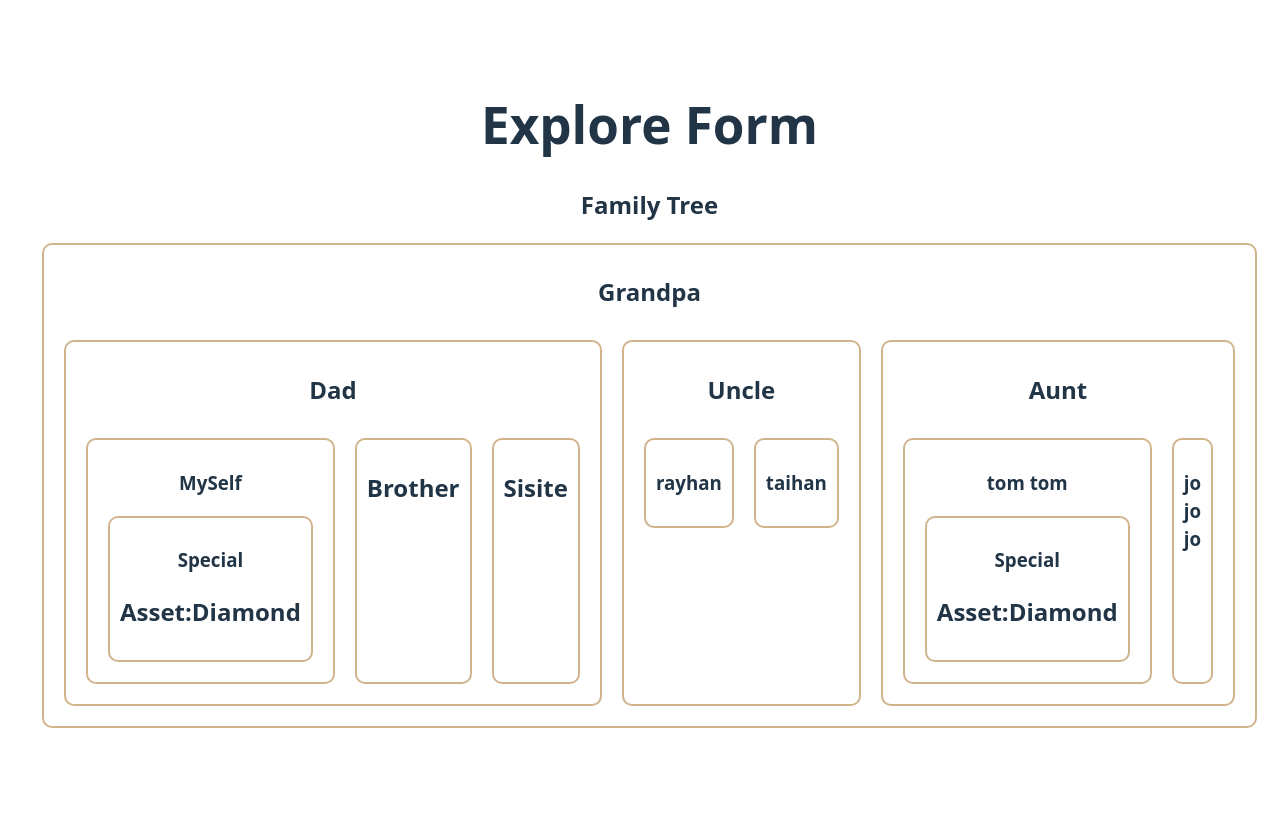
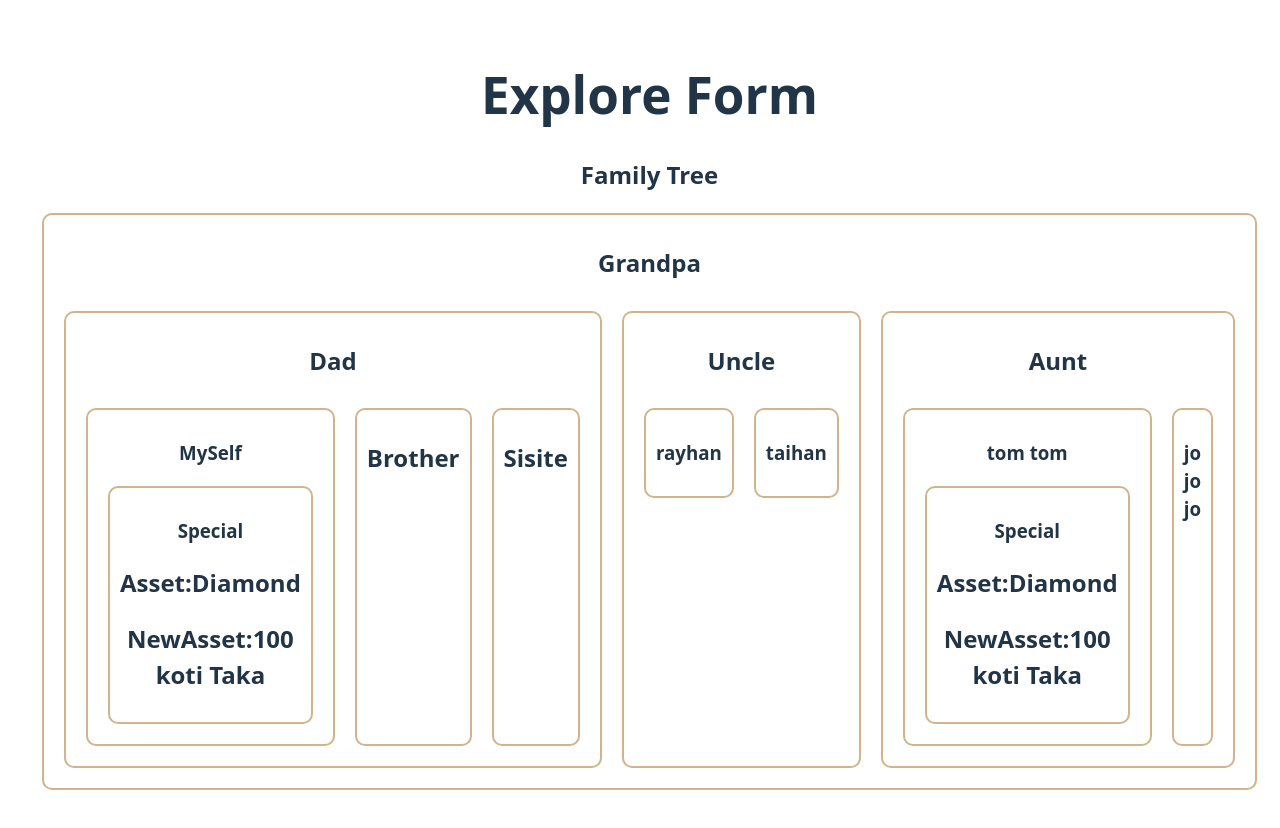
Before and after one commit to rayhanbri/module-46, a React (Vite) app: page / in a window 1280 px wide. Shown: the top 828 px of the page. Before the commit the page ends 800 px from the top, so only its background shows below. Built offline with nearby package versions, Linux system fonts and the light colour scheme.

Commit message:
context api added

```diff
--- a/src/components/FamilyTree/FamilyTree.jsx
+++ b/src/components/FamilyTree/FamilyTree.jsx
@@ -1,13 +1,18 @@
-import React from 'react';
+import React, { createContext } from 'react';
 import Grandpa from './Grandpa';
 import "./FamilyTree.css"
 
+export const  AssetContext = createContext("");
+
 const FamilyTree = () => {
   const asset = 'Diamond';
+  const newAsset= '100 koti Taka'
   return (
     <div className='family-tree'>
       <h2>Family  Tree</h2>
+      <AssetContext.Provider value={newAsset}>
       <Grandpa asset={asset} ></Grandpa>
+      </AssetContext.Provider>
 
     </div>
   );
--- a/src/components/FamilyTree/Speical.jsx
+++ b/src/components/FamilyTree/Speical.jsx
@@ -1,10 +1,15 @@
-import React from 'react';
+import React, { useContext } from 'react';
+import { AssetContext } from './FamilyTree';
 
 const Speical = ({asset}) => {
+
+  const newAsset = useContext(AssetContext)
+
   return (
     <div>
       <h3>Special</h3>
       <h2>Asset:{asset}</h2>
+      <h2>NewAsset:{newAsset}</h2>
     </div>
   );
 };
```
